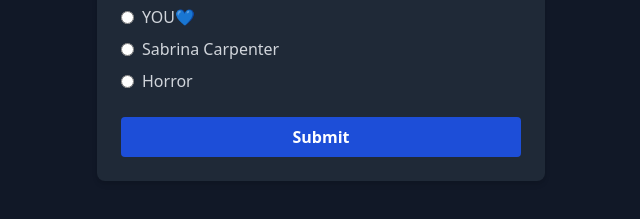
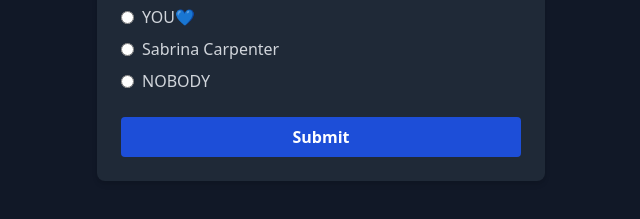
Before and after one commit to nick9088/bestie, a plain HTML site: page index.html in a window 1280 px wide. Shown: the part 567-786 px from the top of the page, 319-959 px from the left. Drawn offline with nearby package versions, Linux system fonts and the light colour scheme.

Commit message:
Update index.html

```diff
--- a/index.html
+++ b/index.html
@@ -80,7 +80,7 @@
                     </label>
                     <label class="flex items-center text-gray-300 mb-2">
                         <input type="radio" name="person" value="Horror" class="mr-2">
-                        Horror
+                        NOBODY
                     </label>
                 </div>
             </div>
```
